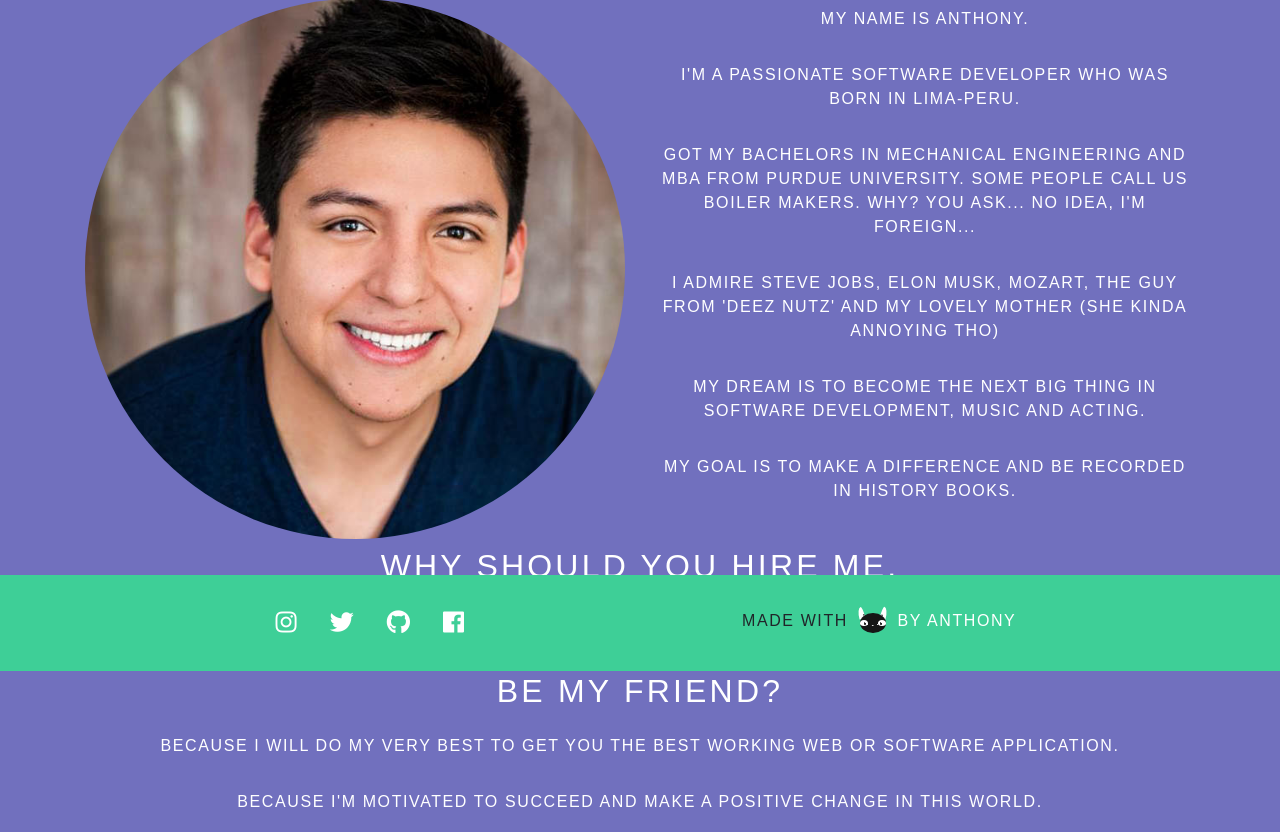
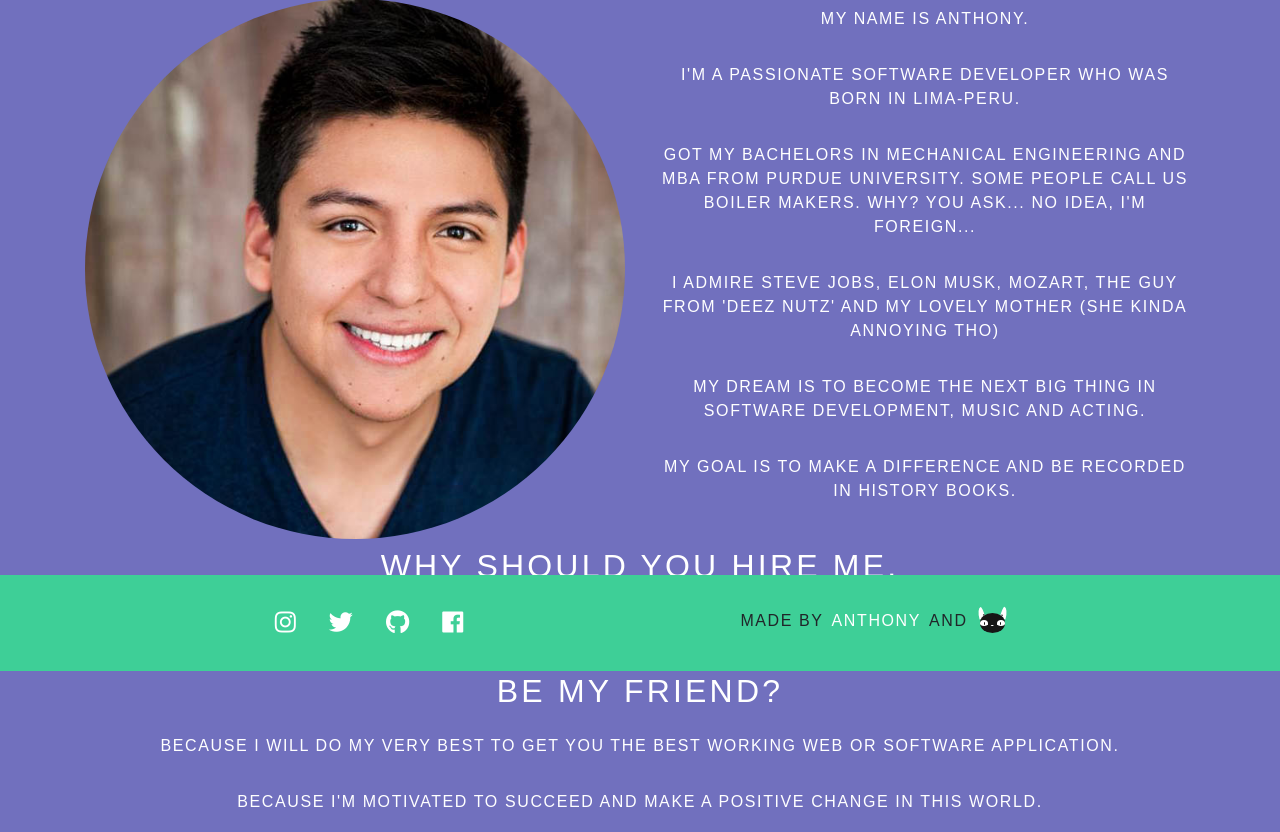
Before and after one commit to tp00012x/website, a Django app: page / in a window 1280 px wide. Shown: the part 129-961 px from the top of the page. Run offline with Django 3.2, Linux system fonts and the light colour scheme; some libraries are stand-ins or nearby versions.

Commit message:
Improved footer and added atomic padding

```diff
--- /dev/null
+++ b/static/css/atomic/padding.css
@@ -0,0 +1,19 @@
+.p-75 {
+  padding: 0.75rem !important;
+}
+
+.mr-75 {
+  margin-right: 0.75rem !important;
+}
+
+.ml-75 {
+  left: 0.75rem !important;
+}
+
+.mr-5 {
+  margin-right: 0.5rem !important;
+}
+
+.ml-5 {
+  left: 0.5rem !important;
+}
--- a/static/css/profile_app/base/footer.css
+++ b/static/css/profile_app/base/footer.css
@@ -62,10 +62,6 @@ footer .content .top i {
 /**/
 /*Cat animation*/
 /**/
-
-.cat-container {
-    padding: .75rem;
-}
 
 .cat {
     position: relative;
--- a/templates/profile_app/base/css.html
+++ b/templates/profile_app/base/css.html
@@ -7,4 +7,5 @@
 <link rel="stylesheet" href="https://cdnjs.cloudflare.com/ajax/libs/animate.css/3.5.2/animate.min.css">
 
 <link rel="stylesheet" href="{% static 'css/base.css' %}">
+<link rel="stylesheet" href="{% static '/css/atomic/padding.css' %}">
 <link rel="stylesheet" href="{% static 'css/profile_app/base/footer.css' %}">
--- a/templates/profile_app/base/footer.html
+++ b/templates/profile_app/base/footer.html
@@ -7,8 +7,10 @@
             <a target="_blank" href="https://www.facebook.com/AnthonyPaulTorres"><i class="fab fa-facebook"></i></a>
         </div>
         <div class="bottom-container">
-            <a>made with </a>
-            <div class="cat-container">
+            <a class="mr-5">made by</a>
+            <a class="mr-5" target="_blank" href="https://youtu.be/5LlQNty_C8s?t=6">Anthony</a>
+            <a>and</a>
+            <a class="p-75" target="_blank" href="https://www.youtube.com/watch?v=hY7m5jjJ9mM">
                 <div class="cat">
                     <div class="ear ear--left"></div>
                     <div class="ear ear--right"></div>
@@ -18,8 +20,7 @@
                         <div class="muzzle"></div>
                     </div>
                 </div>
-            </div>
-            <a target="_blank" href="https://youtu.be/5LlQNty_C8s?t=6">by Anthony</a>
+            </a>
         </div>
     </div>
 </footer>
```
